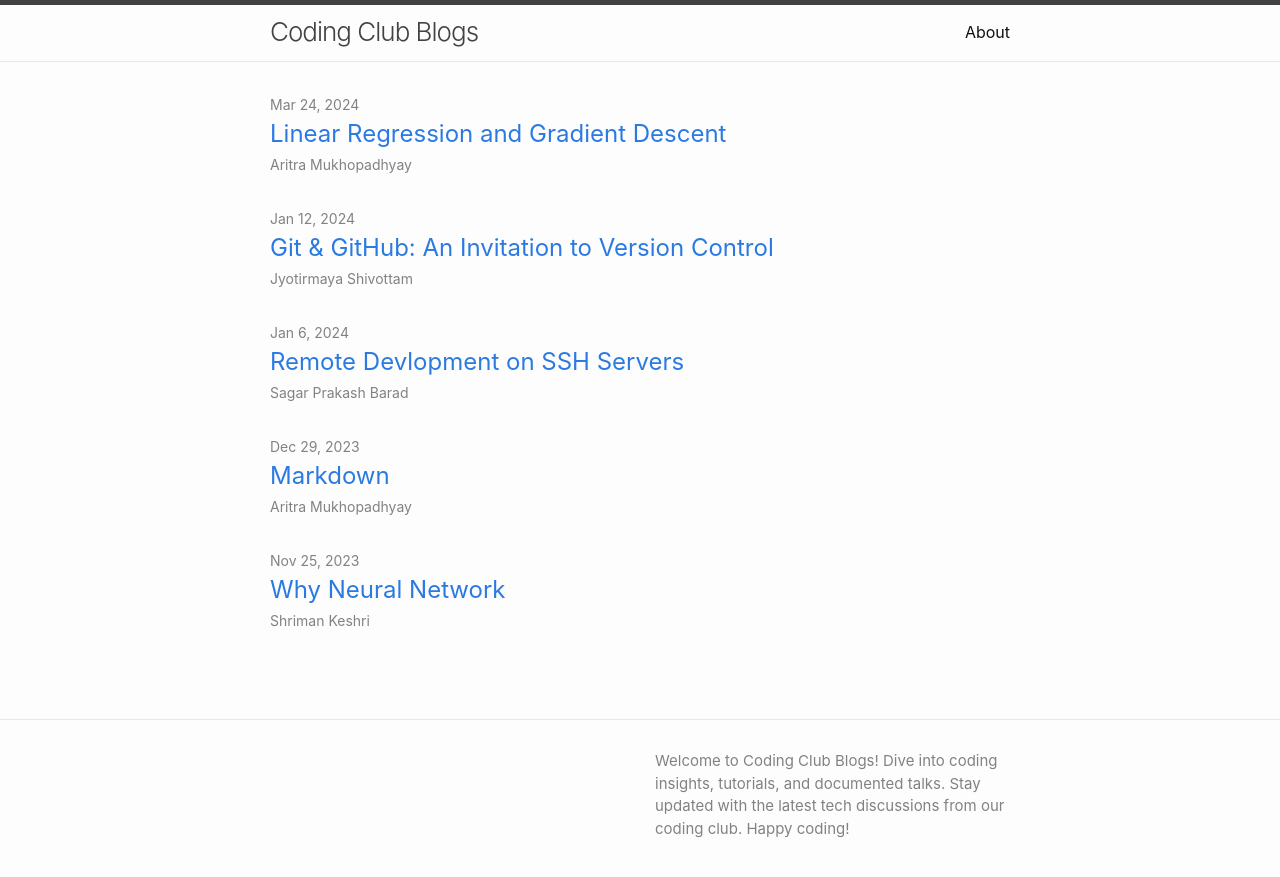
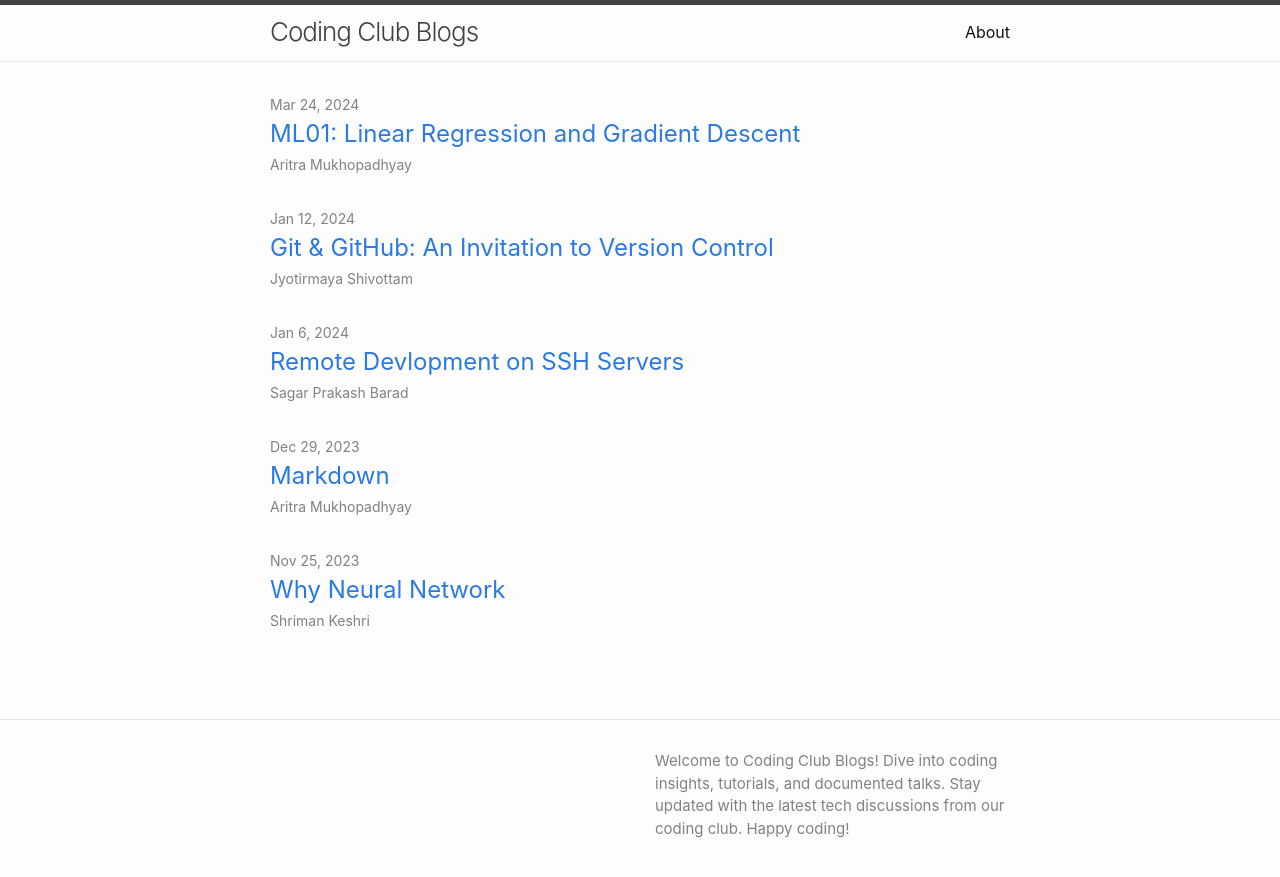
Before and after one commit to sdgniser/coding_club_blogs, a Jekyll site: the page built from index.markdown, in a window 1280 px wide. Shown: the top 877 px of the page. Built offline with Jekyll 4.4.1, drawn with Linux system fonts in a browser that asks for light colours; a script that is not in the unit is left out.

Commit message:
fixed mathjax and plotly scripts loading

```diff
--- a/_includes/head.html
+++ b/_includes/head.html
@@ -5,6 +5,7 @@
   {%- seo -%}
   <link rel="stylesheet" href="{{ "/assets/css/style.css" | relative_url }}">
   {%- feed_meta -%}
+  {%- include mathjax.html %}
   {%- if jekyll.environment == 'production' and site.google_analytics -%}
     {%- include google-analytics.html -%}
   {%- endif -%}
@@ -14,6 +15,5 @@
 </head>
 
 
-<script async src="https://cdn.jsdelivr.net/npm/mathjax@2/MathJax.js?config=TeX-AMS_CHTML"></script>
+
 <script type="text/javascript" src={{ '/js/jquery-1.11.3.min.js' | prepend: site.baseurl }}></script>
-<script type="text/javascript" src={{ '/js/jq_mathjax_parse.js' | prepend: site.baseurl }}></script>
--- /dev/null
+++ b/_includes/mathjax.html
@@ -0,0 +1,11 @@
+<script src="https://cdn.plot.ly/plotly-latest.min.js"></script>
+
+<script type="text/javascript" async
+  src="https://cdnjs.cloudflare.com/ajax/libs/mathjax/2.7.5/MathJax.js?config=TeX-AMS-MML_HTMLorMML">
+  MathJax.Hub.Config({
+    tex2jax: {
+      inlineMath: [['$','$'], ['\\(','\\)']],
+      processEscapes: true
+    }
+  });
+</script>
--- a/_layouts/base.html
+++ b/_layouts/base.html
@@ -19,6 +19,3 @@
   </body>
 
   </html>
-
-
-  <script async src="https://cdn.jsdelivr.net/npm/mathjax@2/MathJax.js?config=TeX-AMS_CHTML"></script>
--- a/_posts/2024-03-24-linear-regression-and-gradient-descent.md
+++ b/_posts/2024-03-24-linear-regression-and-gradient-descent.md
@@ -1,12 +1,12 @@
 ---
 layout: post
-title:  "Linear Regression and Gradient Descent"
+title:  "ML01: Linear Regression and Gradient Descent"
 date:   2024-03-24 18:00:00 +0530
 categories: jekyll update
 author: 'Aritra Mukhopadhyay'
 ---
 
-<script src="https://cdn.plot.ly/plotly-latest.min.js"></script>
+<!-- <script src="https://cdn.plot.ly/plotly-latest.min.js"></script> -->
 <script src="https://cdnjs.cloudflare.com/ajax/libs/seedrandom/3.0.5/seedrandom.min.js"></script>
 
 <style>
@@ -134,7 +134,11 @@
 
 $$L = \frac{1}{m} \sum_{i=1}^{m} (y_i - \hat{y}_i)^2$$
 
-where $L$ is the loss, $y_i$ is the true output value for the $i^{th}$ example, and $\hat{y}_i = b + w_0x_{i0} + w_1x_{i1} + w_2x_{i2} + \ldots + w_{n-1}x_{i(n-1)}$ is the predicted output value from the model.
+where $$L$$ is the loss, $$y_i$$ is the true output value for the $$i^{th}$$ example, and
+
+$$\hat{y}_i = b + w_0x_{i0} + w_1x_{i1} + w_2x_{i2} + \ldots + w_{n-1}x_{i(n-1)}$$
+
+is the predicted output value from the model.
 Now, let's represent the MSE Loss using matrix notation:
 
 $$L = \frac{1}{m} sum(\textbf{Y} - \hat{\textbf{Y}})^2$$
```
Also changed, not shown: _posts/2023-12-29-markdown.md (+1 -1 lines).
